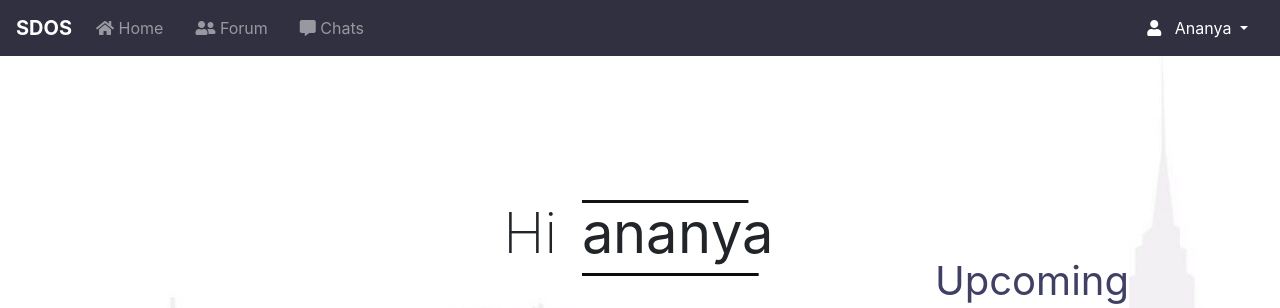
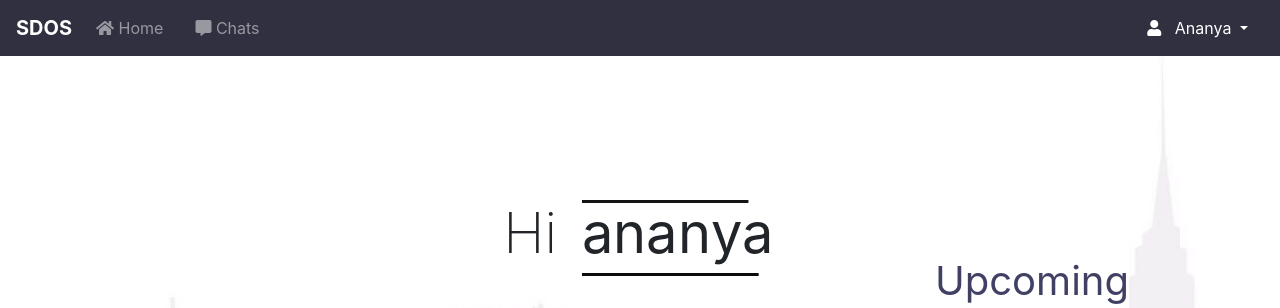
Before and after one commit to SDOS2020/Team_2_Mentoring_Platform, a Django app: page / in a window 1280 px wide. Shown: the top 308 px of the page. Run offline with Django 3.2, Linux system fonts and the light colour scheme; a user stored in the database is signed in; data comes from the database, SQL or seed files in the repository; parts of the project's set-up code (start-up, migrations or seed data) failed here and were passed over; some libraries are stand-ins or nearby versions.

Commit message:
Removes forum from navbar

```diff
--- a/sdos_project/home/templates/home/base.html
+++ b/sdos_project/home/templates/home/base.html
@@ -42,13 +42,6 @@
 			</li>
 
 			{% if user.is_authenticated %}
-
-				<li class="nav-item" style="margin-left: 1rem;">
-					<a class="nav-link" href="#">
-					<span class="fas fa-user-friends"></span>
-						Forum
-					</a>
-				</li>
 
 				<li class="nav-item" style="margin-left: 1rem;">
 					<a class="nav-link" href="{% url 'chat' %}">
```
